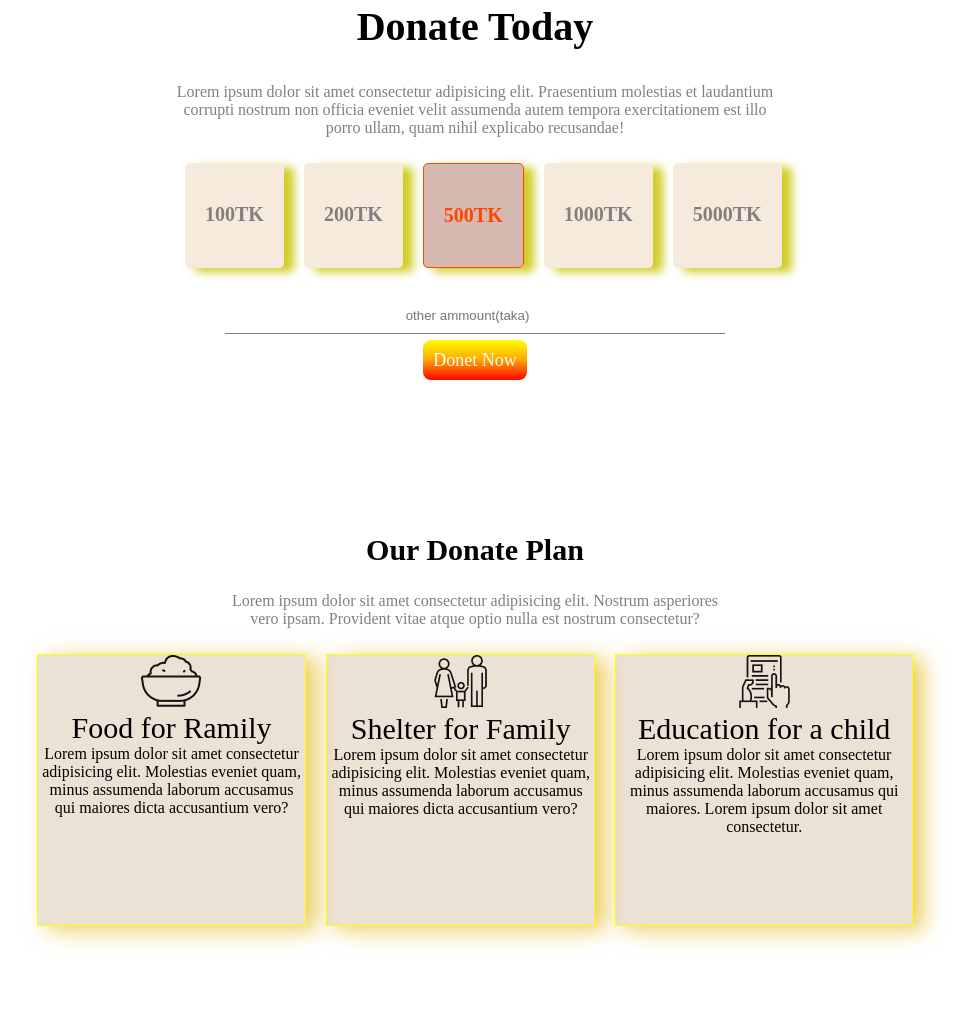
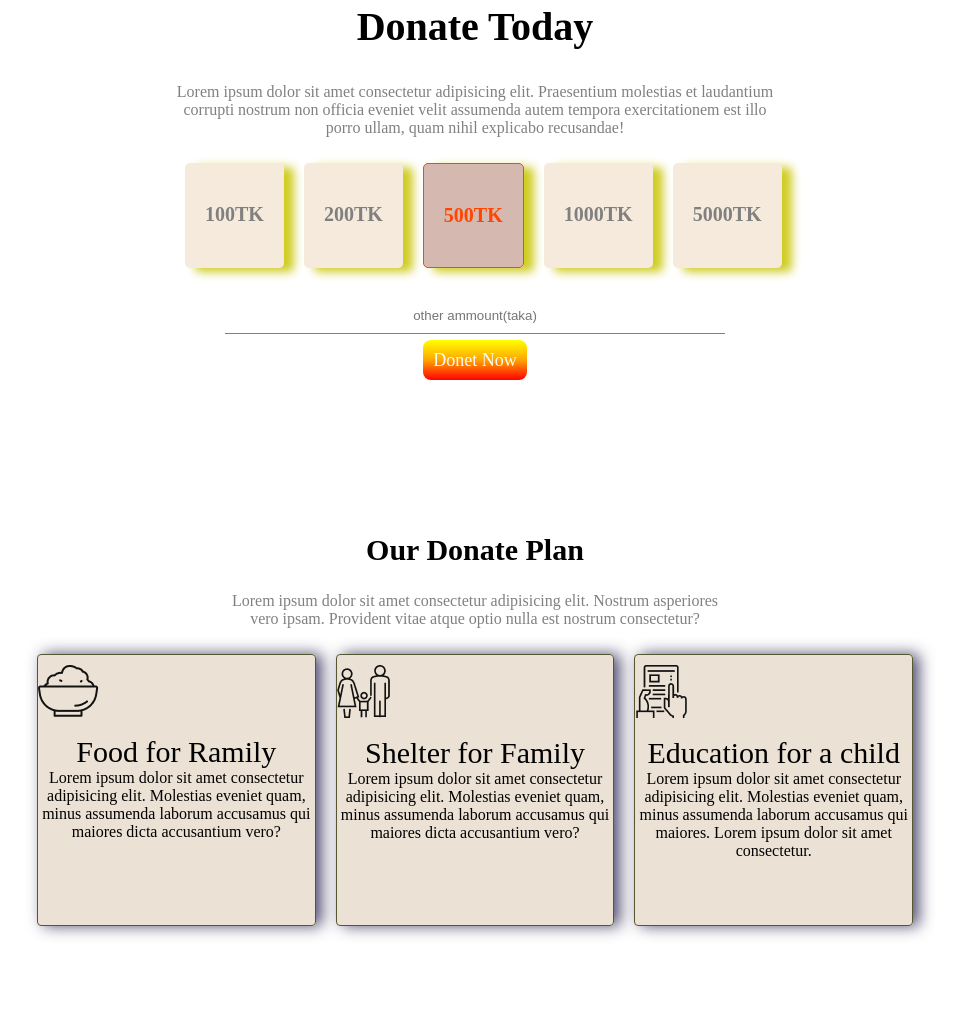
Before and after one commit to Rakib-O9/My-First-Assignment, a plain HTML site: page index.html in a window 1280 px wide. Shown: the part 697-1733 px from the top of the page, without its empty margins (165-1134 px from the left). Drawn offline with Linux system fonts and the light colour scheme.

Commit message:
icon update

```diff
--- a/index.html
+++ b/index.html
@@ -1,4 +1,4 @@
-<!DOCTYPE html>
+ <!DOCTYPE html>
 <html lang="en">
 <head>
     <meta charset="UTF-8">
@@ -17,7 +17,7 @@
                 <span style="color: rgb(239, 234, 234); font-size:20px;"> Lorem ipsum dolor sit amet consectetur adipisicing elit. Aliquid ratione nesciunt voluptatibus exercitationem sapiente nihil tempora eos laborum omnis amet eaque cupiditate, obcaecati sunt voluptates error pariatur alias tempore ad.</span>
             </p>
             <div class="button">
-                <a class="link-button"traget="_blank" href="#">Donate Now</a>
+                <a class="link-button"traget="_blank" href="#l">Donate Now</a>
             </div>
         </div>
     </section>
@@ -54,7 +54,7 @@
                     </p>
                 </div>
             </div>
-            <input class="input1" type="number" placeholder="other ammount(taka)"><br>
+            <input class="input1" type="password" placeholder="other ammount(taka)"><br>
             <p id="donet-button"><a class="link-button" href="#">Donet Now</a></p>
            </div>
     </section>
@@ -63,7 +63,7 @@
          <h1 style="color:black; font-size: 30px ;"> Our Donate Plan</h1>
          <p>Lorem ipsum dolor sit amet consectetur adipisicing elit. Nostrum asperiores<br> vero ipsam. Provident vitae atque optio nulla est nostrum consectetur?</p>
         </div>
-        <div class="flexibel">
+        <div class="flex">
             <p class="third-section-peragraph">
                 <img class="third-section-image" src="icons/food.png"><br>
                 <span style="font-size: 30px; color:black;">Food for Ramily</span>
--- a/style.css
+++ b/style.css
@@ -57,6 +57,8 @@ h1 {
 
 }
 
+
+
 .taka {
     background-color: rgba(222, 184, 135, 0.301);
     margin: 10px;
@@ -85,6 +87,10 @@ h1 {
 
 }
 
+.flex {
+    display: flex;
+}
+
 .third-section {
     margin-top: 10px;
     margin: 0 auto;
@@ -106,11 +112,20 @@ h1 {
 
 .third-section-peragraph {
     margin: 10px;
+
     padding: 0px 0px 20px 0px;
-    border: 1px solid yellow;
+    border: 1px solid rgb(86, 86, 49);
+    border-radius: 4px;
     height: 250px;
+    width: 50%;
     background-color: rgba(195, 163, 124, 0.33);
-    box-shadow: 10px 4px 20px rgba(226, 179, 10, 0.67);
+    box-shadow: 6px 0px 15px rgba(29, 24, 70, 0.772);
+}
+
+.third-section-peragraph img {
+    padding-top: 10px;
+    display: block;
+    justify-content: left;
 }
 
 .forth-section {
@@ -149,7 +164,7 @@ h1 {
 
 .image2 {
     width: 100%;
-    border: 1px solid yellow;
+    border: 1px solid rgb(223, 236, 223);
     border-radius: 6px;
     margin-top: 20px;
     padding-right: -10px;
@@ -165,7 +180,7 @@ h1 {
     text-decoration: none;
     border: 1px solid orange;
     border-radius: 30px;
-    background-image: linear-gradient(yellow, orange, red);
+    background-image: linear-gradient(green, orange, red);
     padding: 10px;
     margin-top: 50px;
     font-size: 18px;
```
Also changed, not shown: images/donation26.jpg (added).
